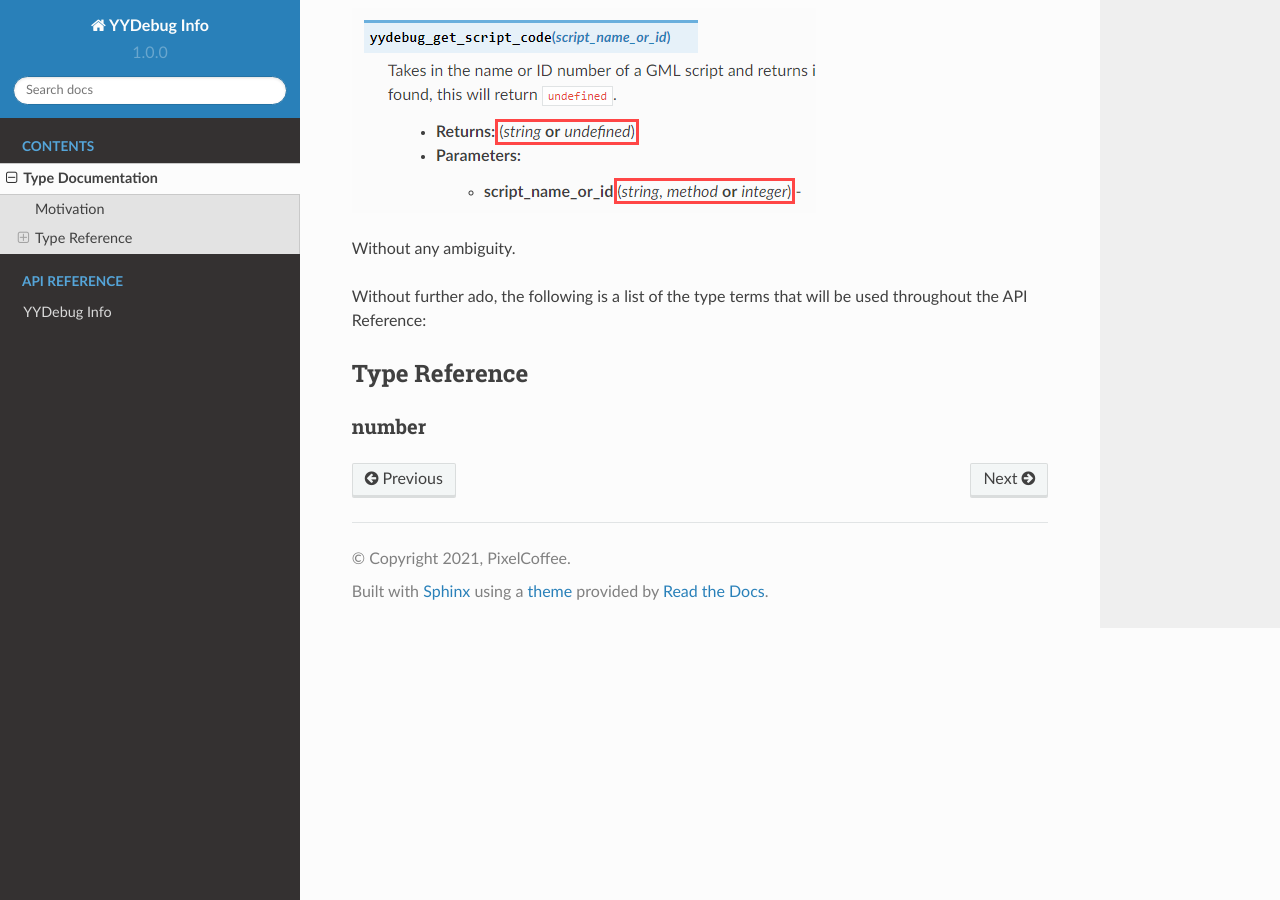
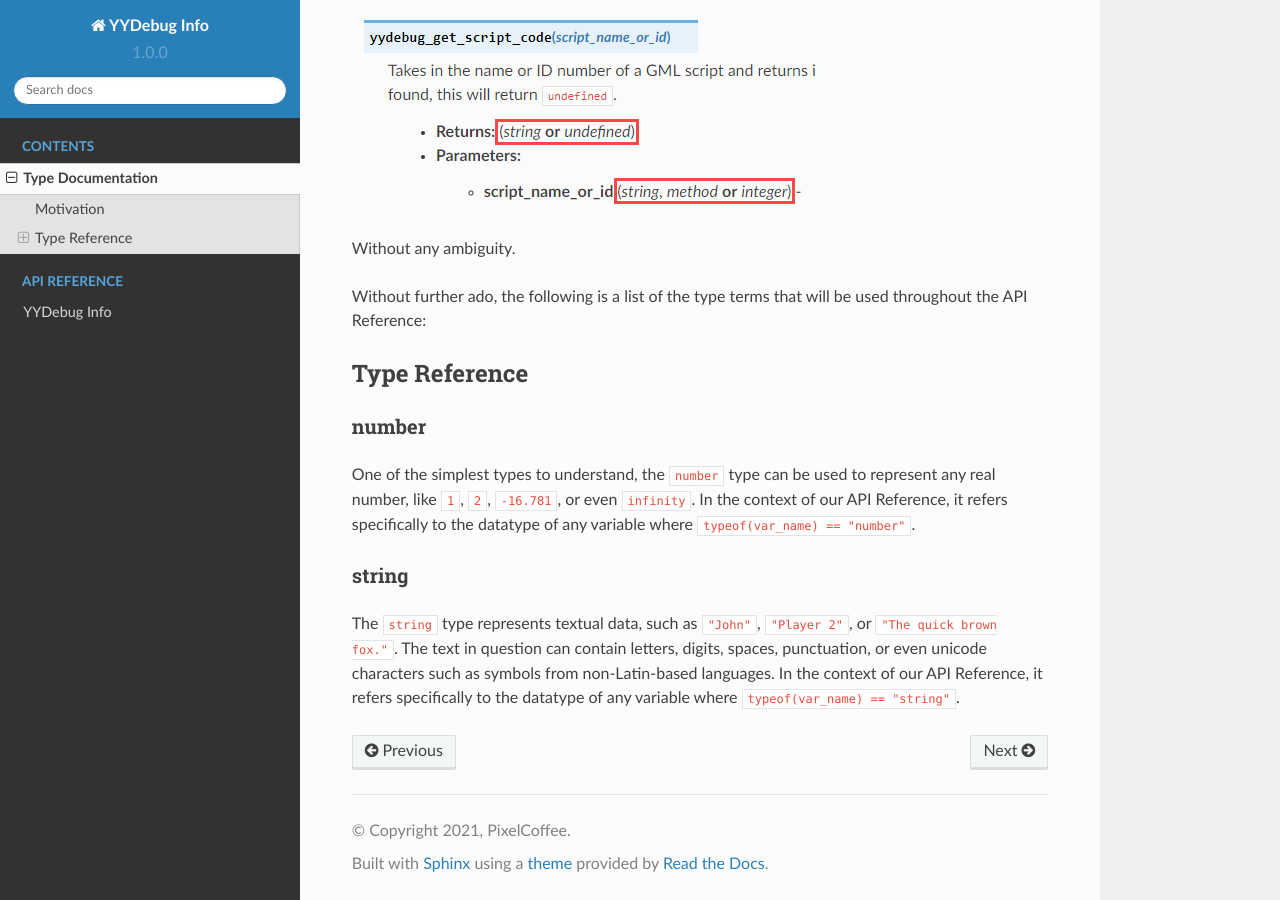
Before and after one commit to pixel-coffee/yydebuginfodocs, a Sphinx documentation site: the page built from docs/source/type_documentation.rst, in a window 1280 px wide and 900 px high, scrolled down 616 px. Built offline with Sphinx 7.4.7 and the Read the Docs theme 2.0.0, drawn with Linux system fonts in a browser that asks for light colours.

Commit message:
Update type_documentation.rst

```diff
--- a/docs/source/type_documentation.rst
+++ b/docs/source/type_documentation.rst
@@ -29,3 +29,12 @@ Type Reference
 
 number
 ******
+
+One of the simplest types to understand, the ``number`` type can be used to represent any real number, like ``1``, ``2``, ``-16.781``, or even ``infinity``.
+In the context of our API Reference, it refers specifically to the datatype of any variable where ``typeof(var_name) == "number"``.
+
+string
+******
+
+The ``string`` type represents textual data, such as ``"John"``, ``"Player 2"``, or ``"The quick brown fox."``. The text in question can contain letters, digits, spaces, punctuation, or even unicode characters such as symbols from non-Latin-based languages.
+In the context of our API Reference, it refers specifically to the datatype of any variable where ``typeof(var_name) == "string"``.
```
